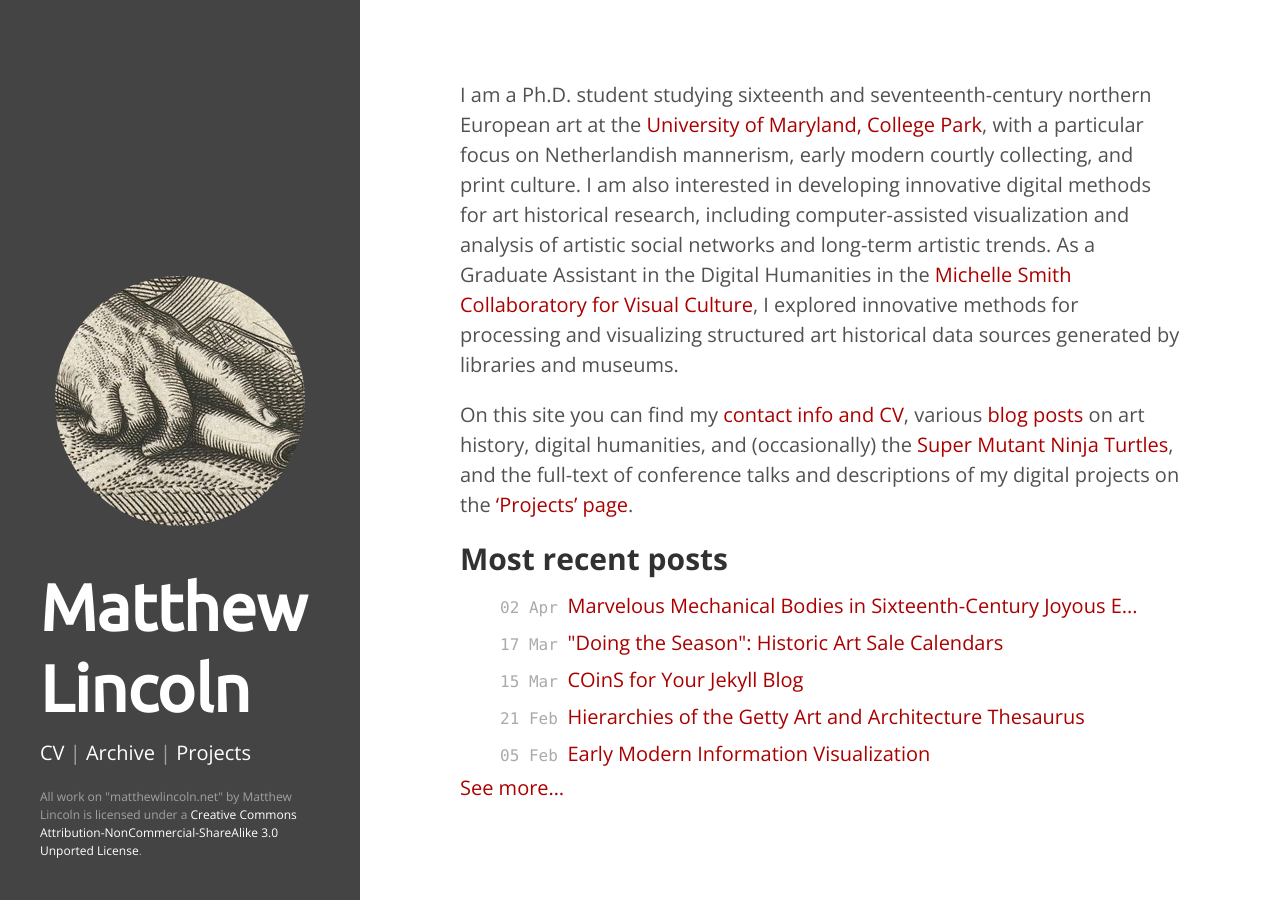
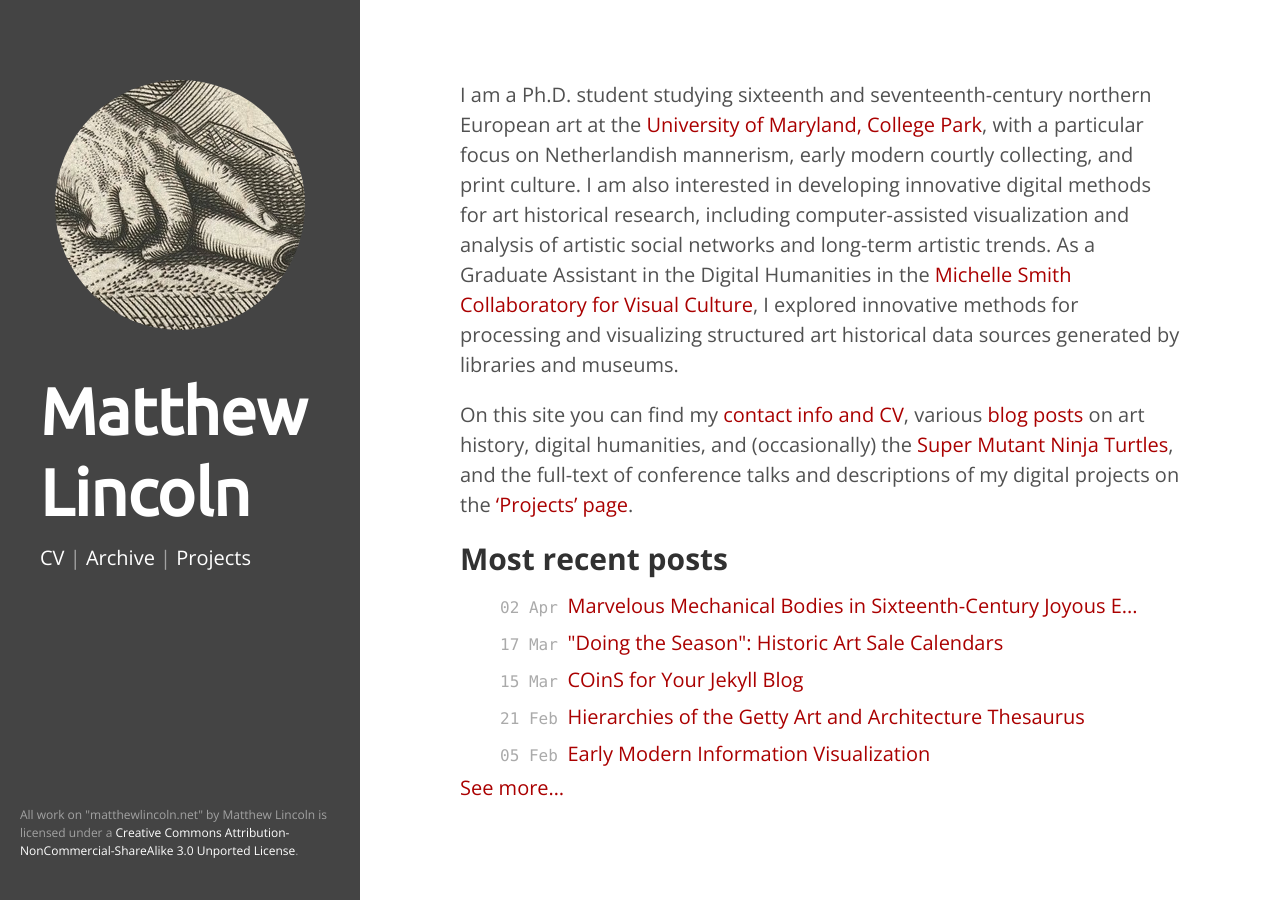
Before and after one commit to mdlincoln/mdlincoln.github.io, a Jekyll site: the page built from index.md, in a window 1280 px wide. Built offline with Jekyll 4.4.1, drawn with Linux system fonts in a browser that asks for light colours.

Commit message:
Only stick license info at the bottom

```diff
--- a/assets/css/hyde.css
+++ b/assets/css/hyde.css
@@ -110,7 +110,7 @@ a.sidebar-nav-item:focus {
  */
 
 @media (min-width: 48rem) {
-  .sidebar-sticky {
+  .sidebar-sticky .license {
     position: absolute;
     right:  1rem;
     bottom: 1rem;
```
